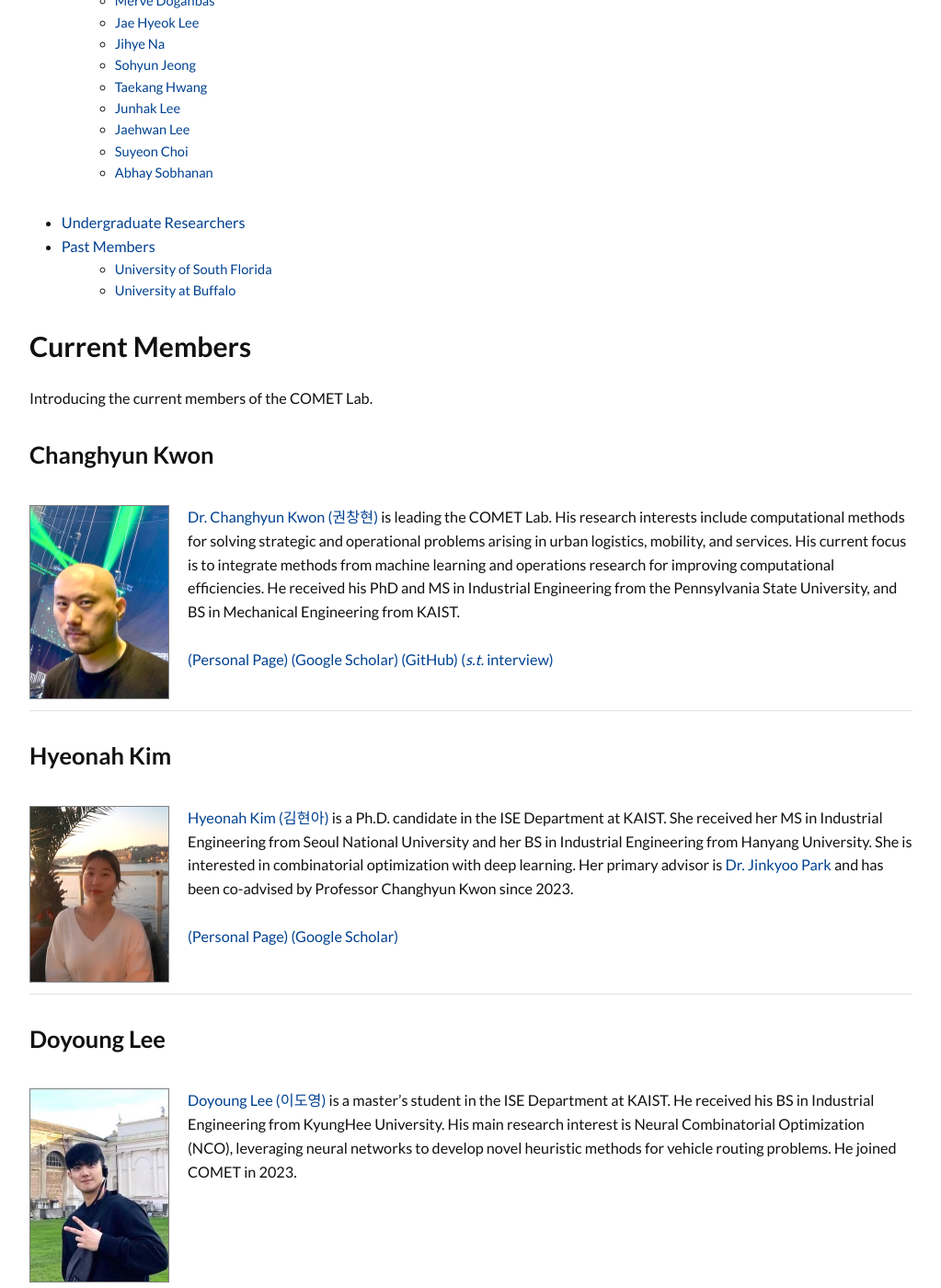
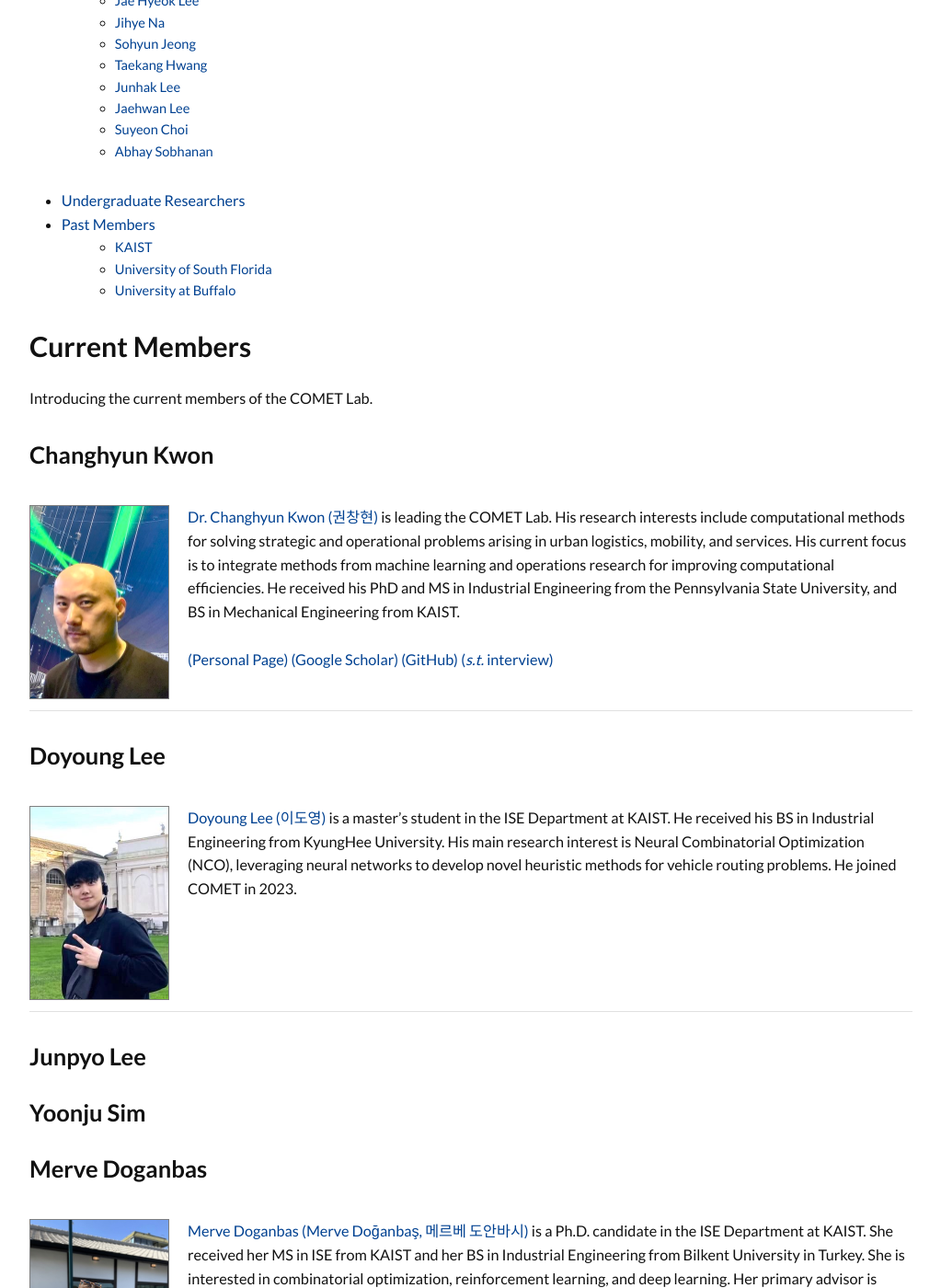
Before and after one commit to kaist-comet/kaist-comet.github.io, a Jekyll site: the page built from people/people.md, in a window 1280 px wide and 1400 px high, scrolled down 735 px. Shown: the whole window at 92% size, without its empty margins (128-1151 px from the left). Built offline with Jekyll 4.4.1, drawn with Linux system fonts in a browser that asks for light colours; some web fonts are replaced; comment, search, counter and statistics services are not loaded; some of the changed text lies outside the part shown.

Commit message:
김현아 졸업

```diff
--- a/people/people.md
+++ b/people/people.md
@@ -37,9 +37,6 @@
 
 | <img src="/people/images/kwon3.jpg" class="profile" /> [Dr. Changhyun Kwon (권창현)](https://www.linkedin.com/in/chkwon) is leading the COMET Lab. His research interests include computational methods for solving strategic and operational problems arising in urban logistics, mobility, and services. His current focus is to integrate methods from machine learning and operations research for improving computational efficiencies. He received his PhD and MS in Industrial Engineering from the Pennsylvania State University, and BS in Mechanical Engineering from KAIST. <br><br> [(Personal Page)](https://www.chkwon.net) [(Google Scholar)](http://scholar.google.com/citations?hl=en&amp;user=HFiBSkgAAAAJ&amp;view_op=list_works&amp;sortby=pubdate) [(GitHub)](https://github.com/chkwon) [(*s.t.* interview)](https://www.youtube.com/watch?v=7YXlT-vBRPg)|
 
-### Hyeonah Kim
-
-| <img src="/people/images/hyeonah_kim.jpg" class="profile" /> [Hyeonah Kim (김현아)](https://www.linkedin.com/in/hyeonahkimm/) is a Ph.D. candidate in the ISE Department at KAIST. She received her MS in Industrial Engineering from Seoul National University and her BS in Industrial Engineering from Hanyang University. She is interested in combinatorial optimization with deep learning. Her primary advisor is [Dr. Jinkyoo Park](http://silab.kaist.ac.kr/our-team/) and has been co-advised by Professor Changhyun Kwon since 2023. <br><br> [(Personal Page)](https://hyeonahkimm.github.io)  [(Google Scholar)](https://scholar.google.com/citations?user=TYYYjckAAAAJ&hl=en)|
 
 ### Doyoung Lee
 
```
Also changed, not shown: other parts of people/people.md (+3 -0 lines).
